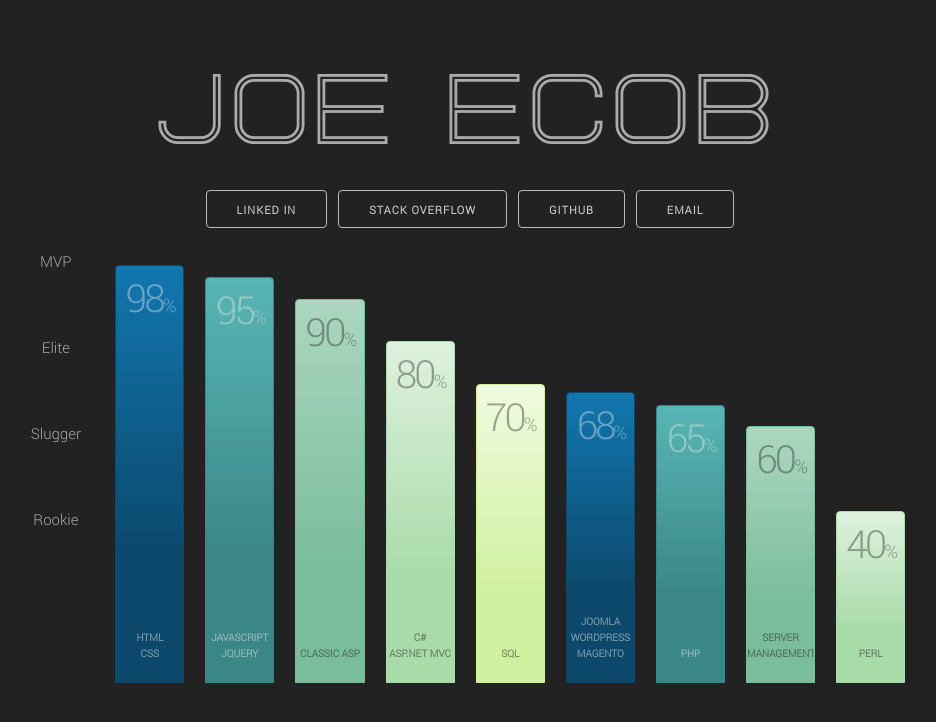
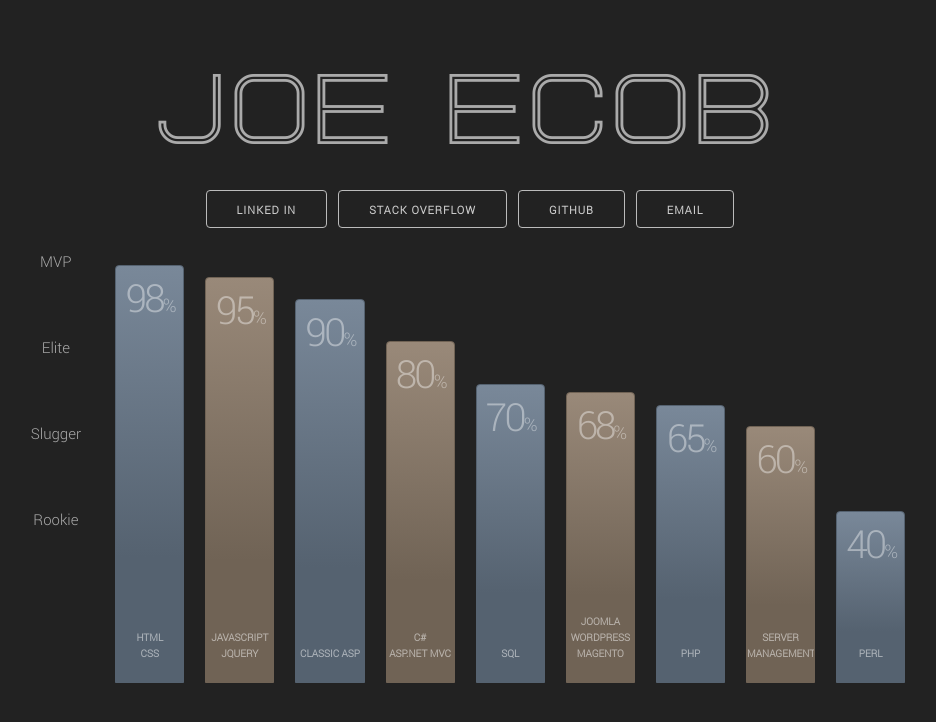
Before and after one commit to JoeEcob/joeecob.uk, a plain HTML site: page index.html in a window 1280 px wide. Shown: the whole page, without its empty margins (170-1106 px from the left). Drawn offline with nearby package versions, Linux system fonts and the light colour scheme.

Commit message:
Use two tone colour scheme

```diff
--- a/assets/css/site.css
+++ b/assets/css/site.css
@@ -576,49 +576,22 @@ section.body div p {
   }
 }
 .chart .colour-1 {
-  background: #0B486B;
-  border: 1px solid #0B486B;
+  background: #556270;
+  border: 1px solid #556270;
   background-size: 100%;
-  background-image: -webkit-gradient(linear, 50% 0%, 50% 100%, color-stop(0%, #1277b0), color-stop(70%, #0B486B));
-  background-image: -moz-linear-gradient(#1277b0, #0B486B 70%);
-  background-image: -webkit-linear-gradient(#1277b0, #0B486B 70%);
-  background-image: linear-gradient(#1277b0, #0B486B 70%);
-  color: #eee;
+  background-image: -webkit-gradient(linear, 50% 0%, 50% 100%, color-stop(0%, #798899), color-stop(70%, #556270));
+  background-image: -moz-linear-gradient(#798899, #556270 70%);
+  background-image: -webkit-linear-gradient(#798899, #556270 70%);
+  background-image: linear-gradient(#798899, #556270 70%);
+  color: #fff;
 }
 .chart .colour-2 {
-  background: #3B8686;
-  border: 1px solid #3B8686;
+  background: #706355;
+  border: 1px solid #706355;
   background-size: 100%;
-  background-image: -webkit-gradient(linear, 50% 0%, 50% 100%, color-stop(0%, #58b5b5), color-stop(70%, #3B8686));
-  background-image: -moz-linear-gradient(#58b5b5, #3B8686 70%);
-  background-image: -webkit-linear-gradient(#58b5b5, #3B8686 70%);
-  background-image: linear-gradient(#58b5b5, #3B8686 70%);
-  color: #eee;
+  background-image: -webkit-gradient(linear, 50% 0%, 50% 100%, color-stop(0%, #998979), color-stop(70%, #706355));
+  background-image: -moz-linear-gradient(#998979, #706355 70%);
+  background-image: -webkit-linear-gradient(#998979, #706355 70%);
+  background-image: linear-gradient(#998979, #706355 70%);
+  color: #fff;
 }
-.chart .colour-3 {
-  background: #79BD9A;
-  border: 1px solid #79BD9A;
-  background-size: 100%;
-  background-image: -webkit-gradient(linear, 50% 0%, 50% 100%, color-stop(0%, #acd6c1), color-stop(70%, #79BD9A));
-  background-image: -moz-linear-gradient(#acd6c1, #79BD9A 70%);
-  background-image: -webkit-linear-gradient(#acd6c1, #79BD9A 70%);
-  background-image: linear-gradient(#acd6c1, #79BD9A 70%);
-}
-.chart .colour-4 {
-  background: #A8DBA8;
-  border: 1px solid #A8DBA8;
-  background-size: 100%;
-  background-image: -webkit-gradient(linear, 50% 0%, 50% 100%, color-stop(0%, #def1de), color-stop(70%, #A8DBA8));
-  background-image: -moz-linear-gradient(#def1de, #A8DBA8 70%);
-  background-image: -webkit-linear-gradient(#def1de, #A8DBA8 70%);
-  background-image: linear-gradient(#def1de, #A8DBA8 70%);
-}
-.chart .colour-5 {
-  background: #CFF09E;
-  border: 1px solid #CFF09E;
-  background-size: 100%;
-  background-image: -webkit-gradient(linear, 50% 0%, 50% 100%, color-stop(0%, #f0fae0), color-stop(70%, #CFF09E));
-  background-image: -moz-linear-gradient(#f0fae0, #CFF09E 70%);
-  background-image: -webkit-linear-gradient(#f0fae0, #CFF09E 70%);
-  background-image: linear-gradient(#f0fae0, #CFF09E 70%);
-}
--- a/index.html
+++ b/index.html
@@ -71,31 +71,31 @@
             <div class="percent">95<span>%</span></div>
             <div class="skill">Javascript <br> jQuery</div>
           </li>
-          <li class="bar colour-3" style="height: 90%;" title="Classic ASP 90%">
+          <li class="bar colour-1" style="height: 90%;" title="Classic ASP 90%">
             <div class="percent">90<span>%</span></div>
             <div class="skill">Classic ASP</div>
           </li>
-          <li class="bar colour-4" style="height: 80%;" title="C# - ASP.NET MVC 80%">
+          <li class="bar colour-2" style="height: 80%;" title="C# - ASP.NET MVC 80%">
             <div class="percent">80<span>%</span></div>
             <div class="skill">C# <br> ASP.NET MVC</div>
           </li>
-          <li class="bar colour-5" style="height: 70%;" title="SQL 70%">
+          <li class="bar colour-1" style="height: 70%;" title="SQL 70%">
             <div class="percent">70<span>%</span></div>
             <div class="skill">SQL</div>
           </li>
-          <li class="bar colour-1" style="height: 68%;" title="Joomla - Wordpress - Magento 68%">
+          <li class="bar colour-2" style="height: 68%;" title="Joomla - Wordpress - Magento 68%">
             <div class="percent">68<span>%</span></div>
             <div class="skill">Joomla <br> Wordpress <br> Magento</div>
           </li>
-          <li class="bar colour-2" style="height: 65%;" title="PHP 65%">
+          <li class="bar colour-1" style="height: 65%;" title="PHP 65%">
             <div class="percent">65<span>%</span></div>
             <div class="skill">PHP</div>
           </li>
-          <li class="bar colour-3" style="height: 60%;" title="Server Management 60%">
+          <li class="bar colour-2" style="height: 60%;" title="Server Management 60%">
             <div class="percent">60<span>%</span></div>
             <div class="skill">Server Management<div>
           </li>
-          <li class="bar colour-4" style="height: 40%;" title="Perl 40%">
+          <li class="bar colour-1" style="height: 40%;" title="Perl 40%">
             <div class="percent">40<span>%</span></div>
             <div class="skill">Perl</div>
           </li>
```
